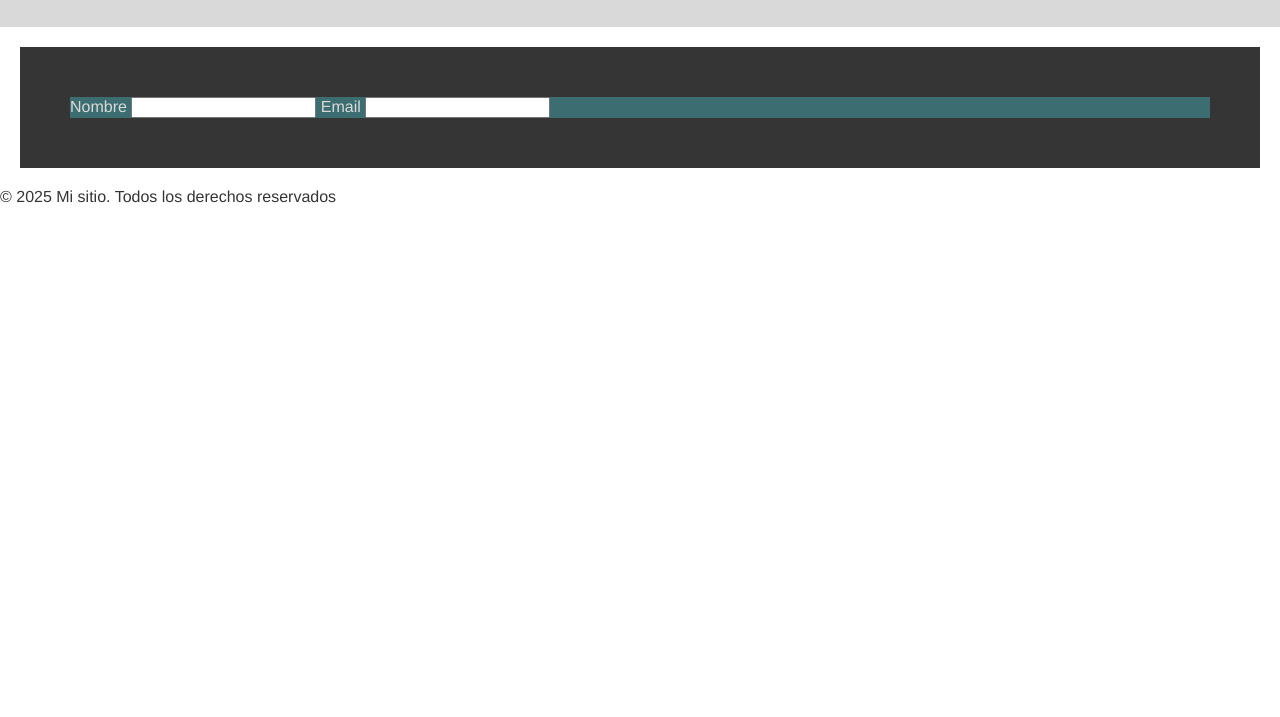
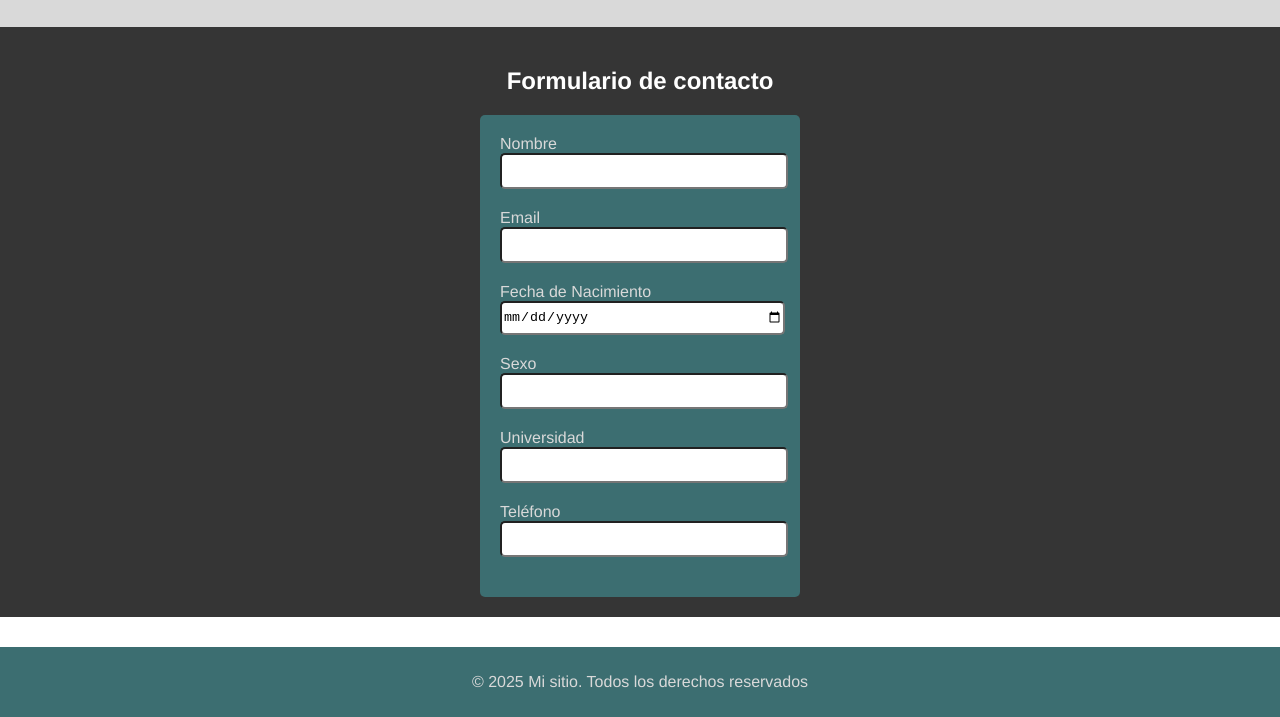
Before and after one commit to Alejo-gole/TalentoTech, a plain HTML site: page index.html in a window 1280 px wide. Shown: the part 978-1695 px from the top of the page. Before the commit the page ends 1200 px from the top, so only its background shows below. Drawn offline with Linux system fonts and the light colour scheme.

Commit message:
form inputs and style fix

```diff
--- a/css/style.css
+++ b/css/style.css
@@ -98,16 +98,41 @@ img {
     border-radius: 10px;
 }
 
-section#contact-form {
+#contact-form {
     margin: 20px;
     background-color: var(--text-color);
     color: var(--bg-color);
     padding: 20px;
-    align-content: center;
+    display: block;
+    margin: auto;
+    text-align: center;
 }
 
 .form-container {
     background-color: var(--primary-color);
     color: var(--secondary-text-color);
-    margin: 30px;
+    width: fit-content;
+    margin: auto;
+    padding: 20px;
+    border-radius: 5px;
 }
+
+.form-container div {
+    max-width: 100%;
+    text-align: left;
+    margin-bottom: 20px;
+}
+
+input {
+    width: 100%;
+    min-height: 30px;
+    border-radius: 5px;
+}
+
+footer {
+    margin-top: 30px;
+    background-color: var(--primary-color);
+    color: var(--secondary-text-color);
+    padding: 10px;
+    text-align: center;
+}
--- a/index.html
+++ b/index.html
@@ -69,12 +69,33 @@
     </section>
     <!-- Form section -->
     <section id="contact-form">
+        <h2>Formulario de contacto</h2>
         <div class="form-container">
             <form action="">
+                <div>
                     <label for="name">Nombre</label>
                     <input type="text" id="name">
+                </div>
+                <div>
                     <label for="email">Email</label>
                     <input type="email" id="email">
+                </div>
+                <div>
+                    <label for="date">Fecha de Nacimiento</label>
+                    <input type="date" id="date">
+                </div>
+                <div>
+                    <label for="sex">Sexo</label>
+                    <input type="text" id="sex">
+                </div>
+                <div>
+                    <label for="university">Universidad</label>
+                    <input type="text" id="university">
+                </div>
+                <div>
+                    <label for="tel">Teléfono</label>
+                    <input type="tel" id="tel">
+                </div>
             </form>
         </div>
     </section>
```
Lines whose indentation alone changed are shown as unchanged.
